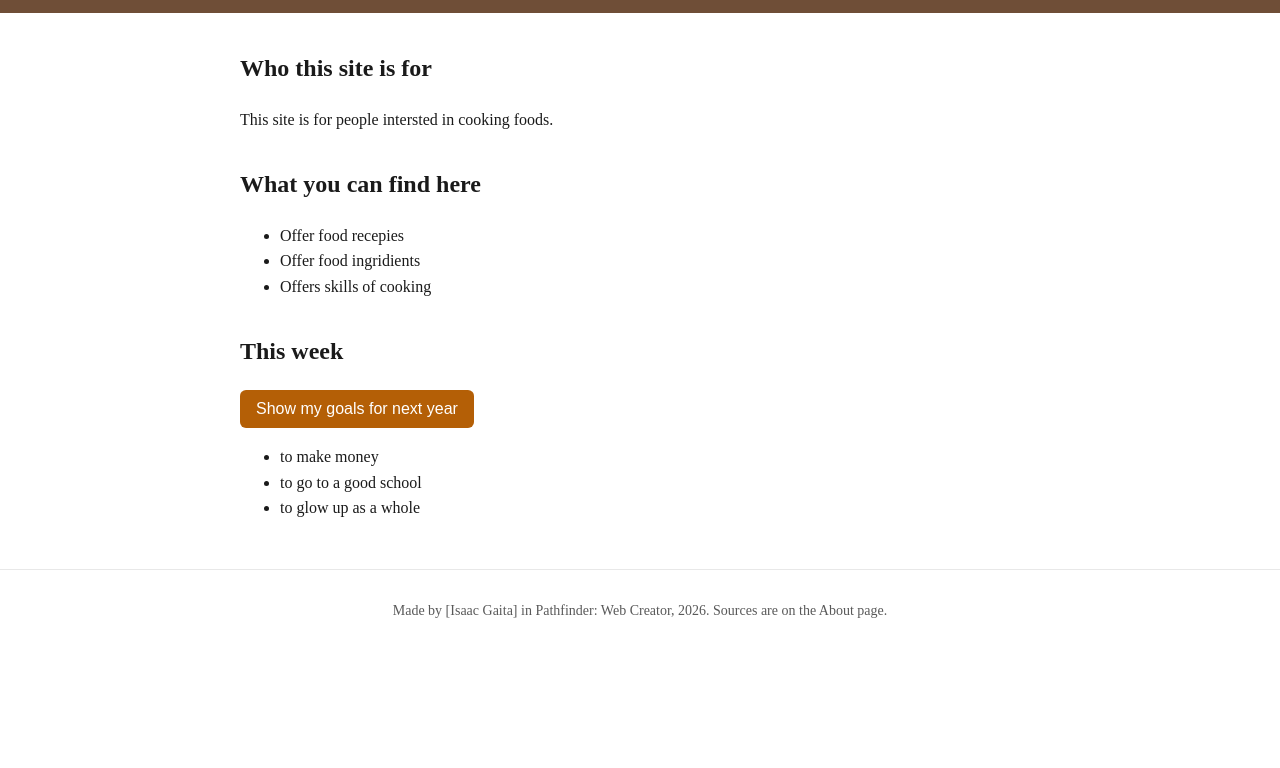
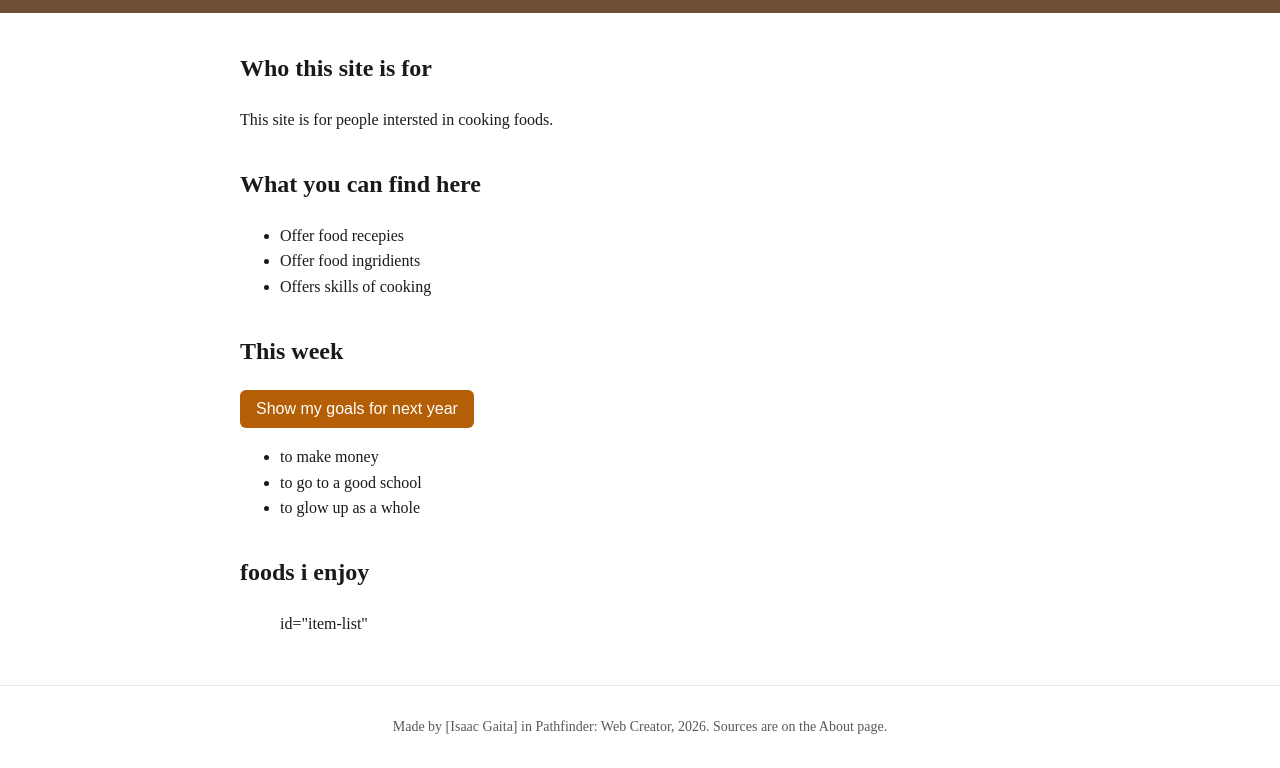
Before and after one commit to isaacgaita-stack/cooking-tamu-foods, a plain HTML site: page index.html in a window 1280 px wide. Shown: the part 116-884 px from the top of the page. Before the commit the page ends 800 px from the top, so only its background shows below. Drawn offline with Linux system fonts and the light colour scheme.

Commit message:
ez fix things enjoy

```diff
--- a/index.html
+++ b/index.html
@@ -44,6 +44,10 @@
         <li>to glow up as a whole</li>
       </ul>
       </section>
+      <section>
+      <h2>foods i enjoy</h2>
+      <ul>id="item-list"</ul>
+      </section>
       </main>
 
   <footer>
```
Also changed, not shown: 1 other file.
